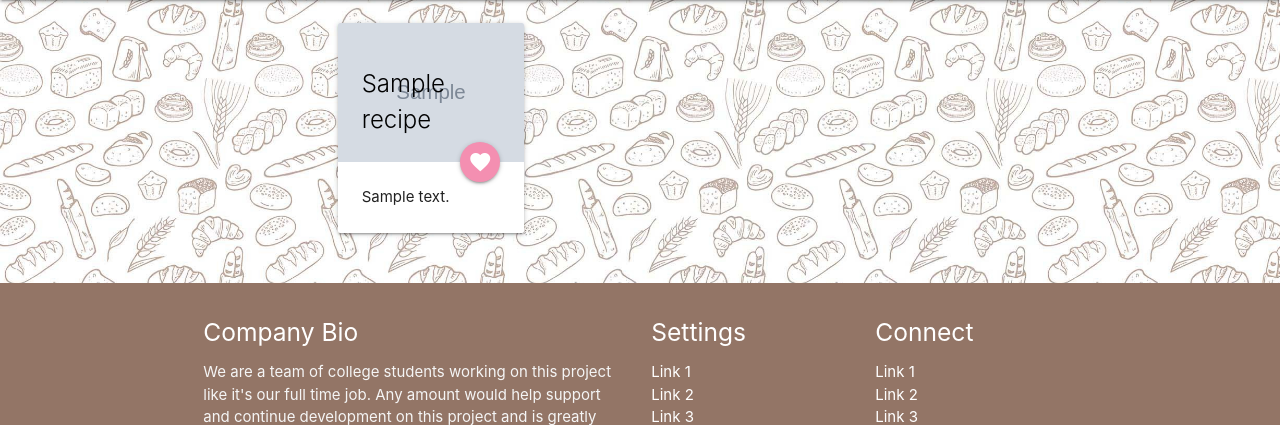
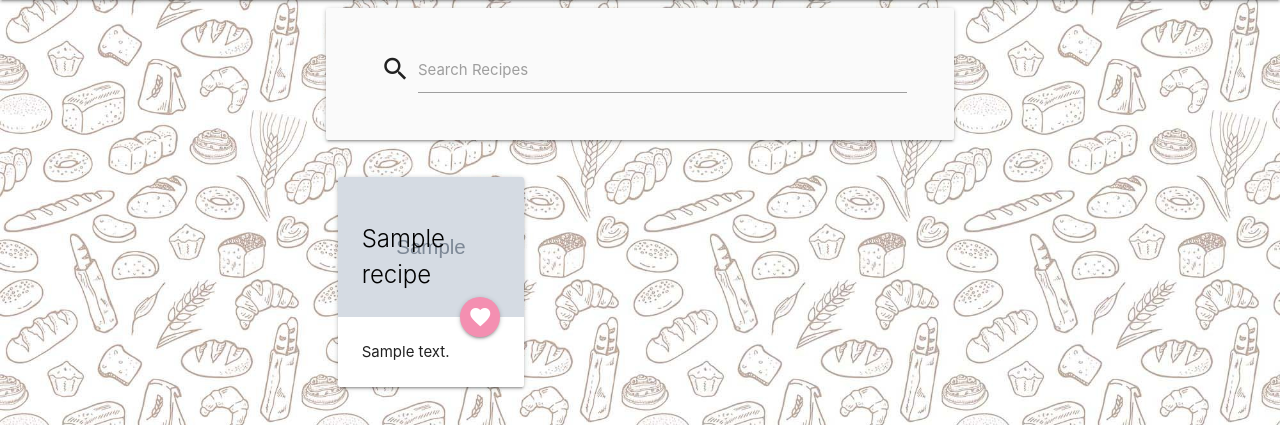
Before and after one commit to Tommahawk65/MS3, a Flask app: page / in a window 1280 px wide. Shown: the part 64-489 px from the top of the page. Run offline with Flask 2, Linux system fonts and the light colour scheme; grey boxes marked "Sample" are stand-in pictures; a database or web service that is not in the repository returns one stand-in record (values such as "Sample title"); some libraries are stand-ins or nearby versions.

Commit message:
search function working

```diff
--- a/app.py
+++ b/app.py
@@ -22,6 +22,13 @@ mongo = PyMongo(app)
 @app.route("/get_recipes")
 def get_recipes():
     recipes = list(mongo.db.recipes.find())
+    return render_template("recipes.html", recipes=recipes)
+
+
+@app.route("/search", methods=["GET", "POST"])
+def search():
+    query = request.form.get("query")
+    recipes = list(mongo.db.recipes.find({"$text": {"$search": query}}))
     return render_template("recipes.html", recipes=recipes)
 
 
--- a/templates/recipes.html
+++ b/templates/recipes.html
@@ -3,6 +3,18 @@
   <!--   Icon Section   -->
 
   <div class="container">
+    <div class="row card-panel grey lighten-5">
+      <form action="{{ url_for('search') }}" method="post" class="col s12">
+          <div class="center-align">
+              <div class="input-field col s12 ">
+                  <i class="material-icons prefix">search</i>
+                  <input type="text" name="query" id="query" minlength="3" class="validate" required>
+                  <label for="query">Search Recipes</label>
+              </div>
+          </div>
+      </form>
+  </div>
+  {% if recipes|length > 0 %}
     <div class="section">
       <div class="row">
         {% for recipes in recipes %}
@@ -24,4 +36,7 @@
       </div>
     </div>
   </div>
+  {% else %}
+        <h3 class="center-align">No Results Found</h3>
+  {% endif %}
 {% endblock %}
```
